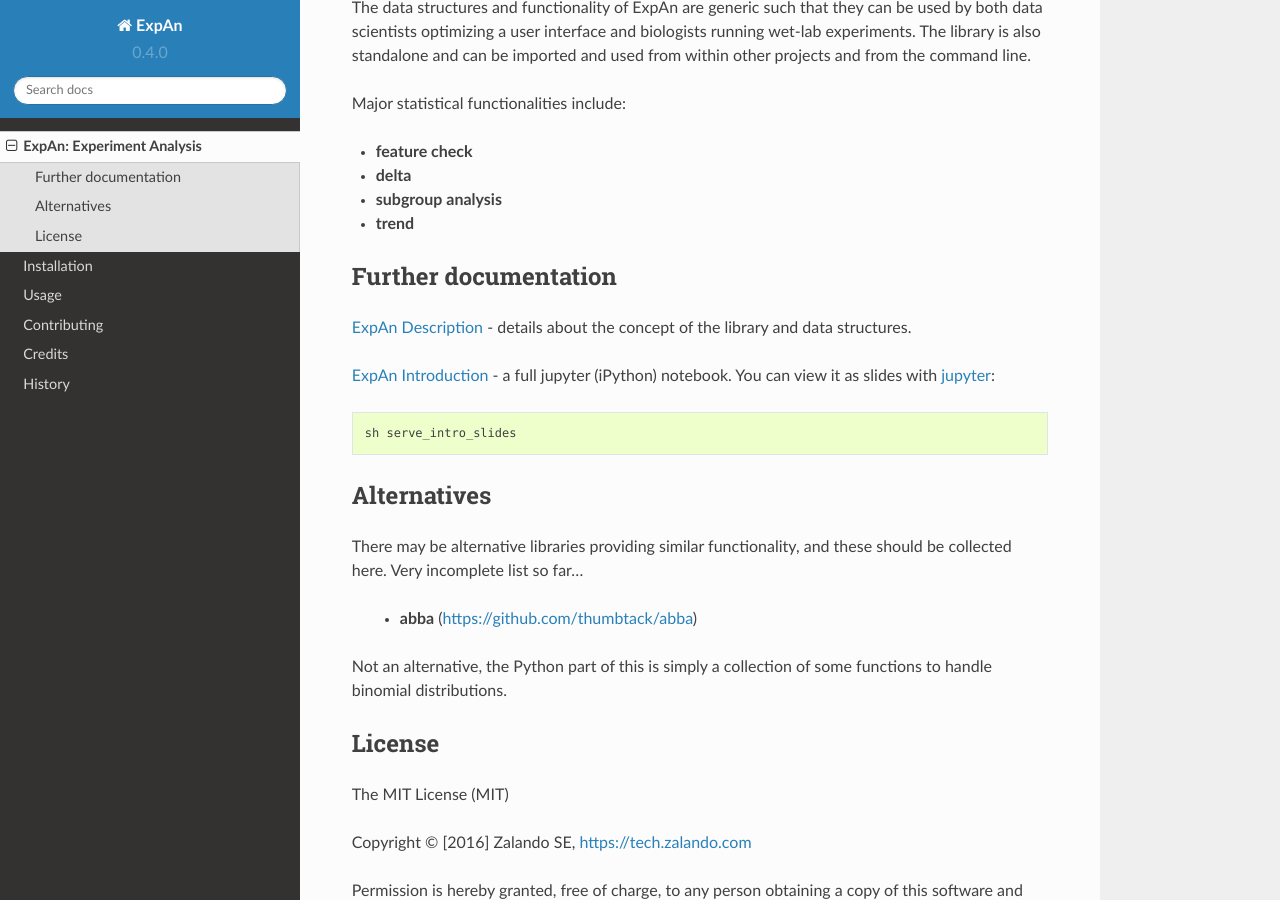
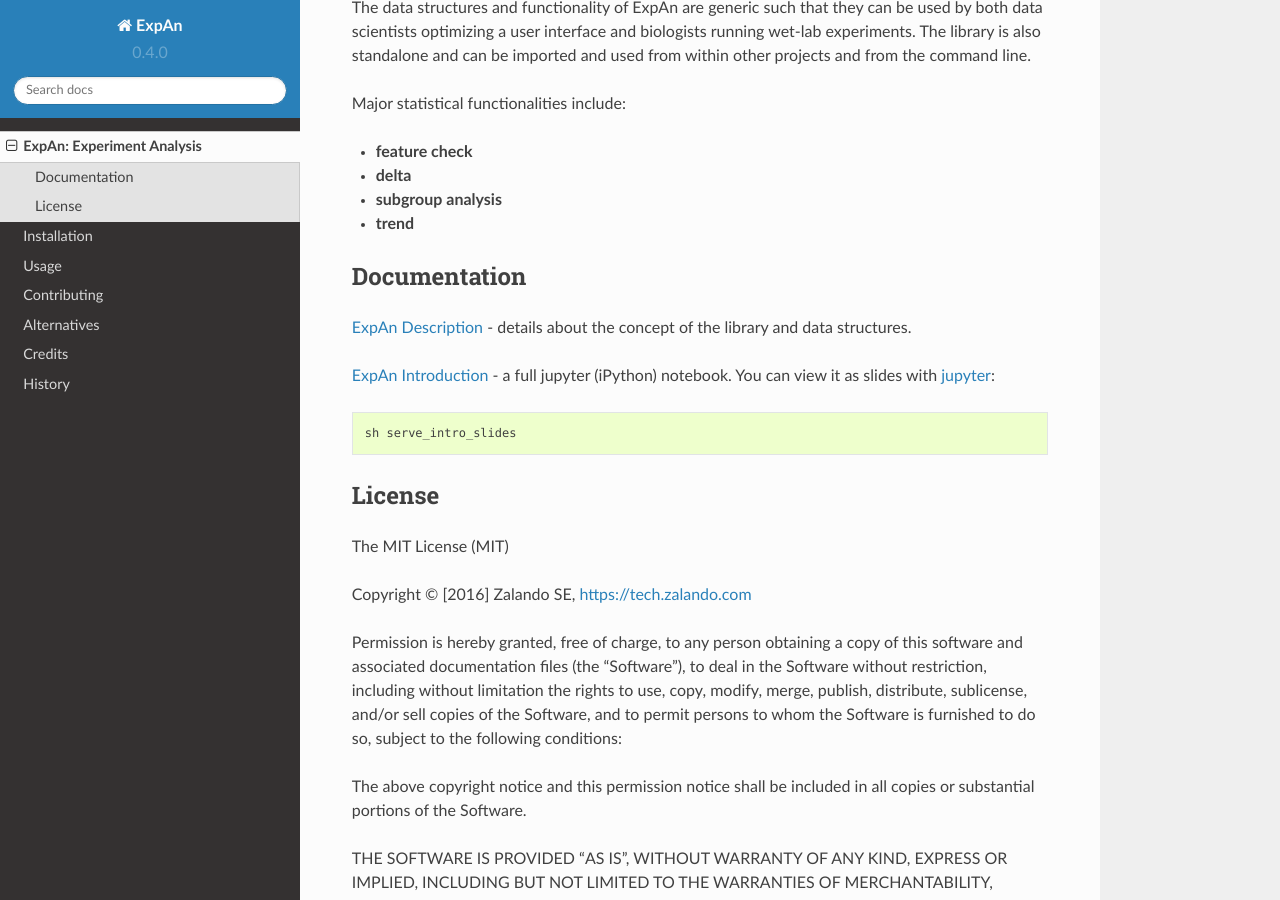
Before and after one commit to zalando/expan, a Sphinx documentation site: the page built from docs/readme.rst, in a window 1280 px wide and 900 px high, scrolled down 328 px. Built offline with Sphinx 7.4.7 and the Read the Docs theme 2.0.0, drawn with Linux system fonts in a browser that asks for light colours.

Commit message:
OCTO-545 moved alternatives to alternatives.rst and added them to index, renamed 'Further documentation' to 'Documentation'

```diff
--- a/README.rst
+++ b/README.rst
@@ -40,7 +40,7 @@
 - **subgroup analysis**
 - **trend**
 
-Further documentation
+Documentation
 =====================
 
 `ExpAn Description <https://github.com/zalando/expan/blob/master/ExpAn-Description.mediawiki>`__ - details about the concept of the library and data structures.
@@ -51,16 +51,6 @@
 
     sh serve_intro_slides
 
-Alternatives
-============
-
-There may be alternative libraries providing similar functionality, and these
-should be collected here. Very incomplete list so far...
-
- - **abba** (https://github.com/thumbtack/abba)
-
-
-Not an alternative, the Python part of this is simply a collection of some functions to handle binomial distributions.
 
 License
 =======
--- a/docs/index.rst
+++ b/docs/index.rst
@@ -15,6 +15,7 @@
    installation
    usage
    contributing
+   alternatives
    authors
    history
 
```
Also changed, not shown: docs/alternatives.rst (added, +13 -0 lines).
